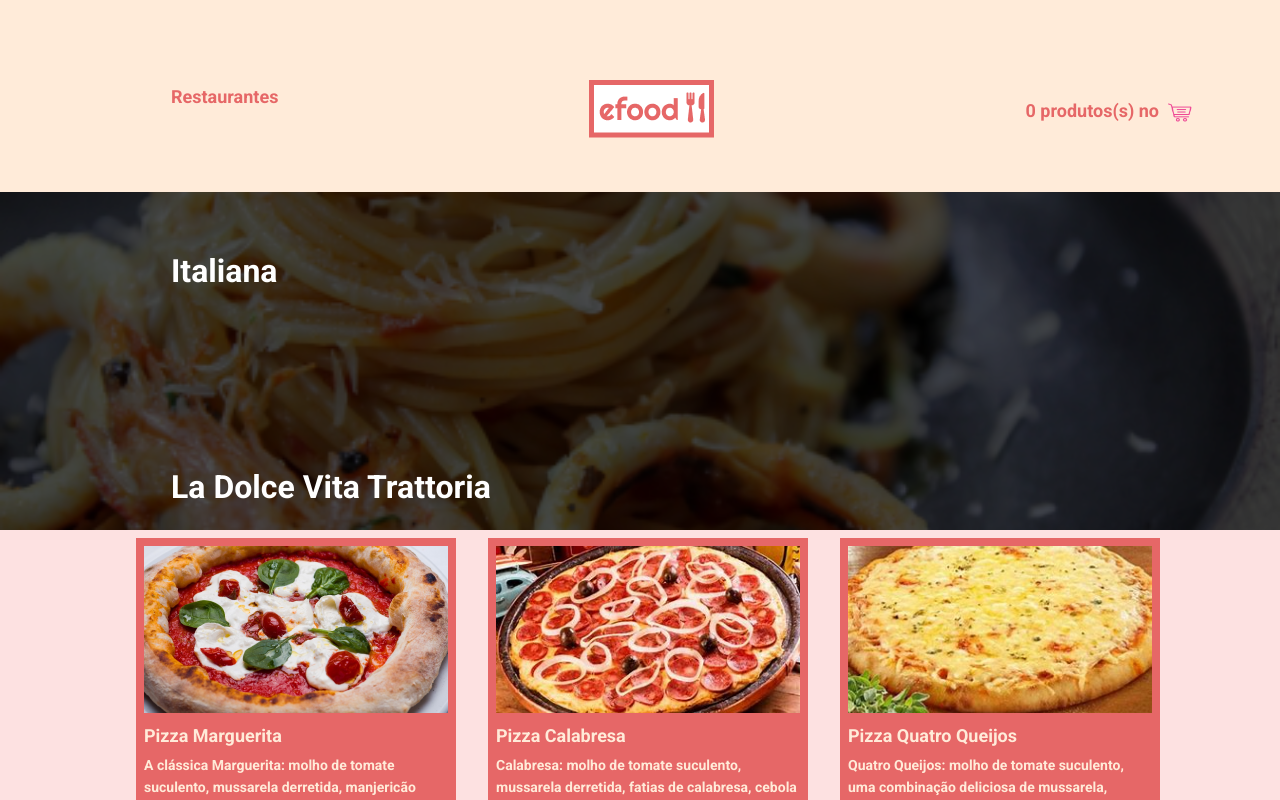
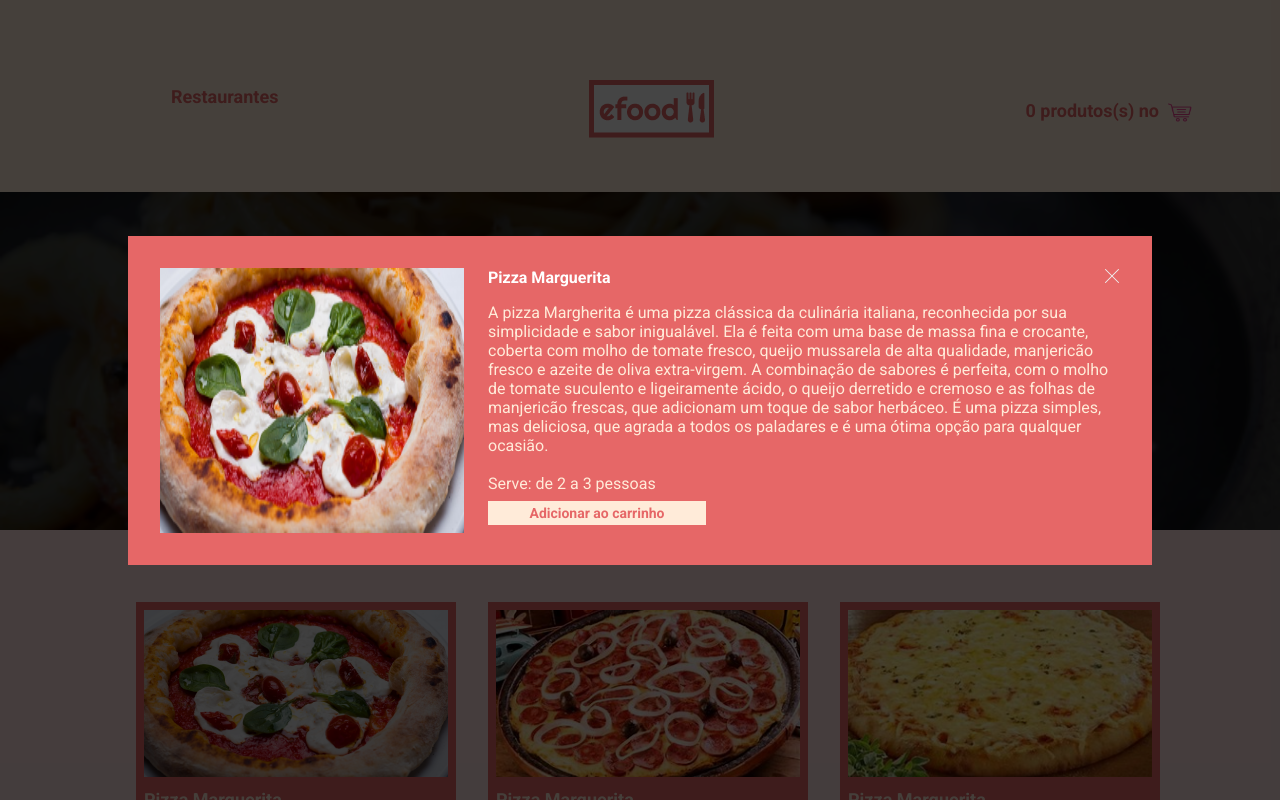
Before and after one commit to davisdeus/efood, a React (Create React App) app: page /product/1 in a window 1280 px wide. Shown: the top 800 px of the page. Built offline with nearby package versions, Linux system fonts and the light colour scheme; the HTML template or start-up script is replaced by a standard one.

Commit message:
criando sistema de modal para a pagina, estilizando cores, tamalhos e transparencia dos modais

```diff
--- a/src/components/Gallery/index.tsx
+++ b/src/components/Gallery/index.tsx
@@ -4,23 +4,70 @@
 import massa01italiana from '../../assets/emages/italiana/massa01italiana.png'
 import massa02italiana from '../../assets/emages/italiana/massa02italiana.jpg'
 import massa03italiana from '../../assets/emages/italiana/massa03italiana.jpg'
+import close from '../../assets/emages/close.png'
+import { ModalDescription } from './styles'
 
 import Section from '../../components/Section'
-import { ImgContainer, List, ListItem } from './styles'
+import {
+  Action,
+  ImgContainer,
+  List,
+  ListItem,
+  Modal,
+  ModalContent,
+} from './styles'
+import { ButtonAdd } from '../Section/styles'
 
-const Gallery = () => {
+type GalleryItems = {
+  type: 'image'
+  url: string
+}
+
+const mock: GalleryItems[] = [
+  {
+    type: 'image',
+    url: pizza01italiana,
+  },
+  {
+    type: 'image',
+    url: pizza02italiana,
+  },
+  {
+    type: 'image',
+    url: pizza03italiana,
+  },
+  {
+    type: 'image',
+    url: massa01italiana,
+  },
+  {
+    type: 'image',
+    url: massa02italiana,
+  },
+  {
+    type: 'image',
+    url: massa03italiana,
+  },
+]
+
+type Props = {
+  name: string
+}
+
+const Gallery = ({ name }: Props) => {
   return (
     <>
       <List className="container">
-        <ListItem>
+        {mock.map((media, index) => (
+          <ListItem key={media.url}>
             <ImgContainer>
-            <img
-              src={pizza01italiana}
-              alt="Clique para adicionar ao carrinho"
-            />
+              <Action>
+                <p>Clique para ver mais detalhes</p>
+              </Action>
+              <img src={media.url} alt={`Mídia ${index + 1} do ${name}`} />
             </ImgContainer>
             <Section
-            button="Adicionar ao Carrinho"
+              button="Mais detalhes"
               title="Pizza Marguerita"
               background="#E66767"
             >
@@ -31,8 +78,41 @@
               </p>
             </Section>
           </ListItem>
+        ))}
+      </List>
+      <Modal>
+        <ModalContent className="container">
+          <img src={pizza01italiana} />
+          <ModalDescription>
+            <header>
+              <h4>{name}</h4>
+              <img src={close} alt="Icone de fechar" />
+            </header>
+            <p>
+              A pizza Margherita é uma pizza clássica da culinária italiana,
+              reconhecida por sua simplicidade e sabor inigualável. Ela é feita
+              com uma base de massa fina e crocante, coberta com molho de tomate
+              fresco, queijo mussarela de alta qualidade, manjericão fresco e
+              azeite de oliva extra-virgem. A combinação de sabores é perfeita,
+              com o molho de tomate suculento e ligeiramente ácido, o queijo
+              derretido e cremoso e as folhas de manjericão frescas, que
+              adicionam um toque de sabor herbáceo. É uma pizza simples, mas
+              deliciosa, que agrada a todos os paladares e é uma ótima opção
+              para qualquer ocasião. <br /> <br /> Serve: de 2 a 3 pessoas
+            </p>
+            <ButtonAdd>Adicionar ao carrinho</ButtonAdd>
+          </ModalDescription>
+        </ModalContent>
+        <div className="overlay"></div>
+      </Modal>
+    </>
+  )
+}
 
-        <ListItem>
+export default Gallery
+
+{
+  /* <ListItem>
   <ImgContainer>
     <img
       src={pizza02italiana}
@@ -130,10 +210,5 @@
       queijo parmesão gratinado. Sabor e simplicidade!
     </p>
   </Section>
-        </ListItem>
-      </List>
-    </>
-  )
+</ListItem> */
 }
-
-export default Gallery
--- a/src/components/Gallery/styles.ts
+++ b/src/components/Gallery/styles.ts
@@ -16,7 +16,21 @@
   padding: 8px;
   gap: 32px;
 `
+export const Action = styled.div`
+  position: absolute;
+  top: 0;
+  left: 0;
+  width: 100%;
+  height: 100%;
+  background-color: rgba(0, 0, 0, 0.73);
+  opacity: 0;
+  display: flex;
+  justify-content: center;
+  align-items: center;
+  transition: opacity 0.5s ease;
+`
 export const ListItem = styled.li`
+  position: relative;
   background-color: ${cores.rosa};
   padding: 8px;
 
@@ -25,4 +39,72 @@
     height: 167px;
     object-fit: cover;
   }
+
+  &:hover {
+    ${Action} {
+      opacity: 1;
+      transition: opacity 0.5s ease;
+      cursor: pointer;
+    }
+  }
 `
+
+export const Modal = styled.div`
+  position: fixed;
+  top: 0;
+  left: 0;
+  width: 100%;
+  height: 100%;
+  z-index: 1;
+  display: grid;
+  align-items: center;
+  justify-content: center;
+
+  .overlay {
+    position: absolute;
+    top: 0;
+    left: 0;
+    width: 100%;
+    height: 100%;
+    background-color: rgba(0, 0, 0, 0.73);
+  }
+`
+
+export const ModalContent = styled.div`
+  max-width: 1024px;
+  position: relative;
+  z-index: 1;
+  background-color: ${cores.rosa};
+  color: ${cores.beje};
+  display: flex;
+  gap: 24px;
+  padding: 32px;
+
+  header {
+    display: flex;
+    justify-content: space-between;
+
+    h4 {
+      color: ${cores.branco};
+      margin-bottom: 16px;
+    }
+
+    img {
+      width: 16px;
+      height: 16px;
+    }
+  }
+  img {
+    display: block;
+    max-width: 100%;
+  }
+`
+
+export const ModalDescription = styled.div`
+  display: block;
+
+  button {
+    width: 218px;
+    height: 24px;
+  }
+`
--- a/src/components/Hero/style.ts
+++ b/src/components/Hero/style.ts
@@ -7,6 +7,7 @@
   height: 338px;
   width: 100%;
   color: ${cores.branco};
+  margin-bottom: 64px;
 
   background-repeat: no-repeat;
   background-position: center;
--- a/src/pages/Product/index.tsx
+++ b/src/pages/Product/index.tsx
@@ -7,7 +7,7 @@
     <div className="maxContainer">
       <Header2 />
       <Hero />
-      <Gallery />
+      <Gallery name="Pizza Marguerita" />
     </div>
   </>
 )
```
Also changed, not shown: src/assets/emages/close.png (added). Lines whose indentation alone changed are shown as unchanged.
